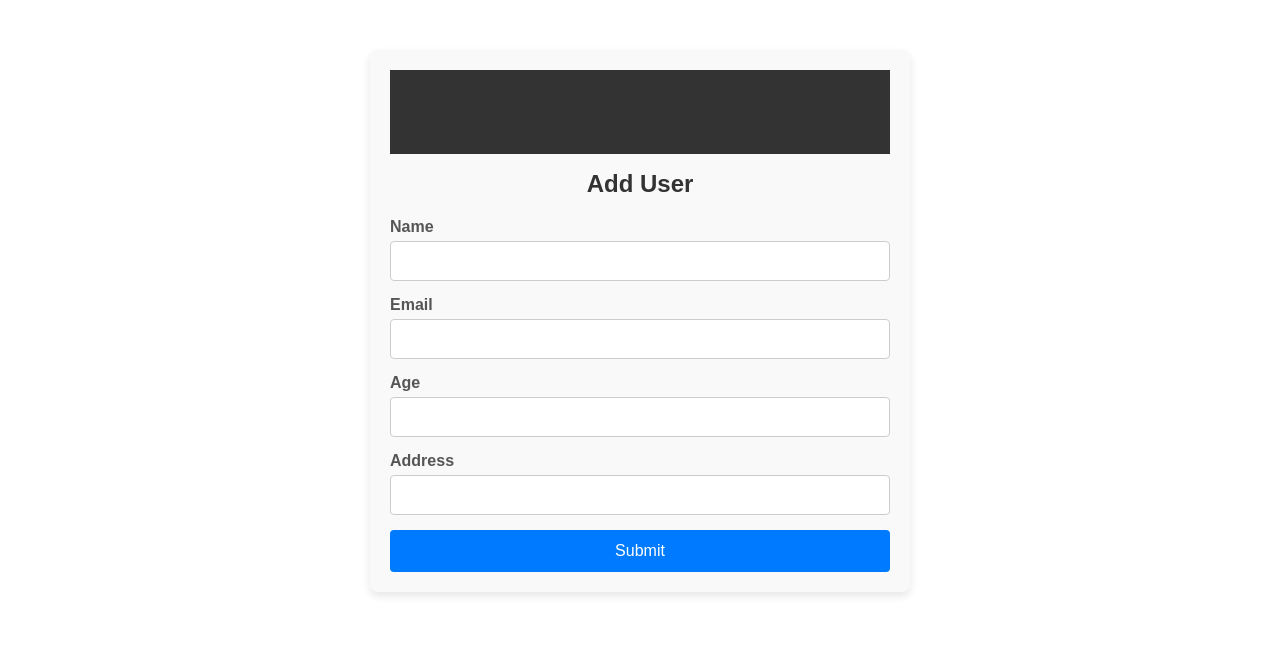
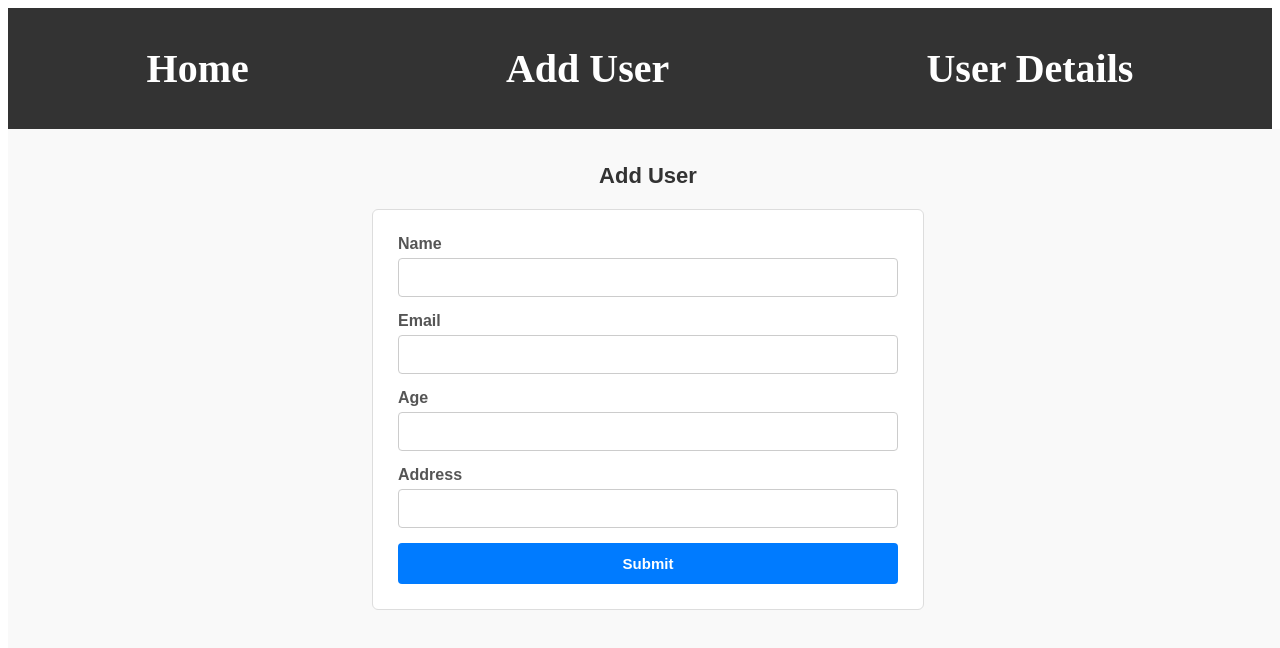
Before and after one commit to Lahindu2001/MERN, a React (Create React App) app in the folder frontend/: page /adduser in a window 1280 px wide. Shown: the top 648 px of the page. Built offline with nearby package versions, Linux system fonts and the light colour scheme.

Commit message:
comleate css

```diff
--- a/frontend/src/Components/AddUser/AddUser.css
+++ b/frontend/src/Components/AddUser/AddUser.css
@@ -1,24 +1,31 @@
 /* AddUser.css */
 .add-user-container {
-  max-width: 500px;
-  margin: 50px auto;
+  width: 100vw; /* Full viewport width */
+  min-height: 100vh; /* Full viewport height */
+  margin: 0;
   padding: 20px;
   background-color: #f9f9f9;
-  border-radius: 8px;
-  box-shadow: 0 4px 8px rgba(0, 0, 0, 0.1);
   font-family: Arial, sans-serif;
+  box-sizing: border-box;
 }
+
 
 .add-user-container h1 {
   text-align: center;
+  margin-bottom: 20px;
+  font-size: 22px;
   color: #333;
-  margin-bottom: 20px;
-  font-size: 24px;
 }
 
 .add-user-form {
+  max-width: 500px;
+  margin: 0 auto;
   display: flex;
   flex-direction: column;
+  background-color: #fff; /* White background for form */
+  padding: 25px;
+  border: 1px solid #ddd;
+  border-radius: 6px;
 }
 
 .add-user-form label {
@@ -33,23 +40,24 @@
   margin-bottom: 15px;
   border: 1px solid #ccc;
   border-radius: 4px;
-  font-size: 16px;
+  font-size: 15px;
   transition: border-color 0.3s;
 }
 
 .add-user-form input:focus {
   outline: none;
   border-color: #007bff;
-  box-shadow:0 0 5px rgba(0, 123, 255, 0.3);
+  box-shadow: 0 0 5px rgba(0, 123, 255, 0.3);
 }
 
 .add-user-form button {
   padding: 12px;
-  background-color: #007bff;
+  background-color: #007bff; /* Blue to match download button */
   color: white;
   border: none;
   border-radius: 4px;
-  font-size: 16px;
+  font-size: 15px;
+  font-weight: bold;
   cursor: pointer;
   transition: background-color 0.3s;
 }
@@ -65,7 +73,10 @@
 /* Responsive design */
 @media (max-width: 600px) {
   .add-user-container {
-    margin: 20px;
+    padding: 15px;
+  }
+
+  .add-user-form {
     padding: 15px;
   }
 
--- a/frontend/src/Components/AddUser/AddUser.js
+++ b/frontend/src/Components/AddUser/AddUser.js
@@ -64,8 +64,11 @@ function AddUser() {
   };
 
   return (
+    <>
+      {/* ✅ Nav OUTSIDE the container */}
+      <Nav />
+
       <div className="add-user-container">
-      <Nav />
         <h1>Add User</h1>
         <form onSubmit={handleSubmit} className="add-user-form">
           <label htmlFor="name">Name</label>
@@ -79,6 +82,7 @@ function AddUser() {
             pattern="[A-Za-z\s]+"
             title="Only letters and spaces allowed"
           />
+
           <label htmlFor="gmail">Email</label>
           <input
             type="email"
@@ -88,6 +92,7 @@ function AddUser() {
             value={inputs.gmail}
             required
           />
+
           <label htmlFor="age">Age</label>
           <input
             type="number"
@@ -99,6 +104,7 @@ function AddUser() {
             min="0"
             max="120"
           />
+
           <label htmlFor="address">Address</label>
           <input
             type="text"
@@ -108,9 +114,11 @@ function AddUser() {
             value={inputs.address}
             required
           />
+
           <button type="submit">Submit</button>
         </form>
       </div>
+    </>
   );
 }
 
--- a/frontend/src/Components/Userdetails/Users.css
+++ b/frontend/src/Components/Userdetails/Users.css
@@ -1,19 +1,6 @@
-/* Users.css */
-.users-container {
-  width: 100vw; /* Full viewport width */
-  min-height: 100vh; /* Full viewport height */
-  margin: 0; /* Remove margins for full-screen */
-  padding: 20px;
-  background-color: #f9f9f9;
-  border-radius: 0; /* Remove border-radius for full-screen */
-  box-shadow: none; /* Remove shadow for full-screen */
-  font-family: Arial, sans-serif;
-  box-sizing: border-box;
-}
 
-.users-container h1 {
+.users-container h2 {
   text-align: center;
-  margin-bottom: 15px;
   font-size: 20px;
 }
 
--- a/frontend/src/Components/Userdetails/Users.js
+++ b/frontend/src/Components/Userdetails/Users.js
@@ -74,7 +74,7 @@ function Users() {
   return (
     <div className="users-container">
       <Nav />
-      <h1>User Details Display Page</h1>
+      <h2>User Details Display Page</h2>
       <div className="search-bar">
         <input
           type="text"
```
Lines whose indentation alone changed are shown as unchanged.
